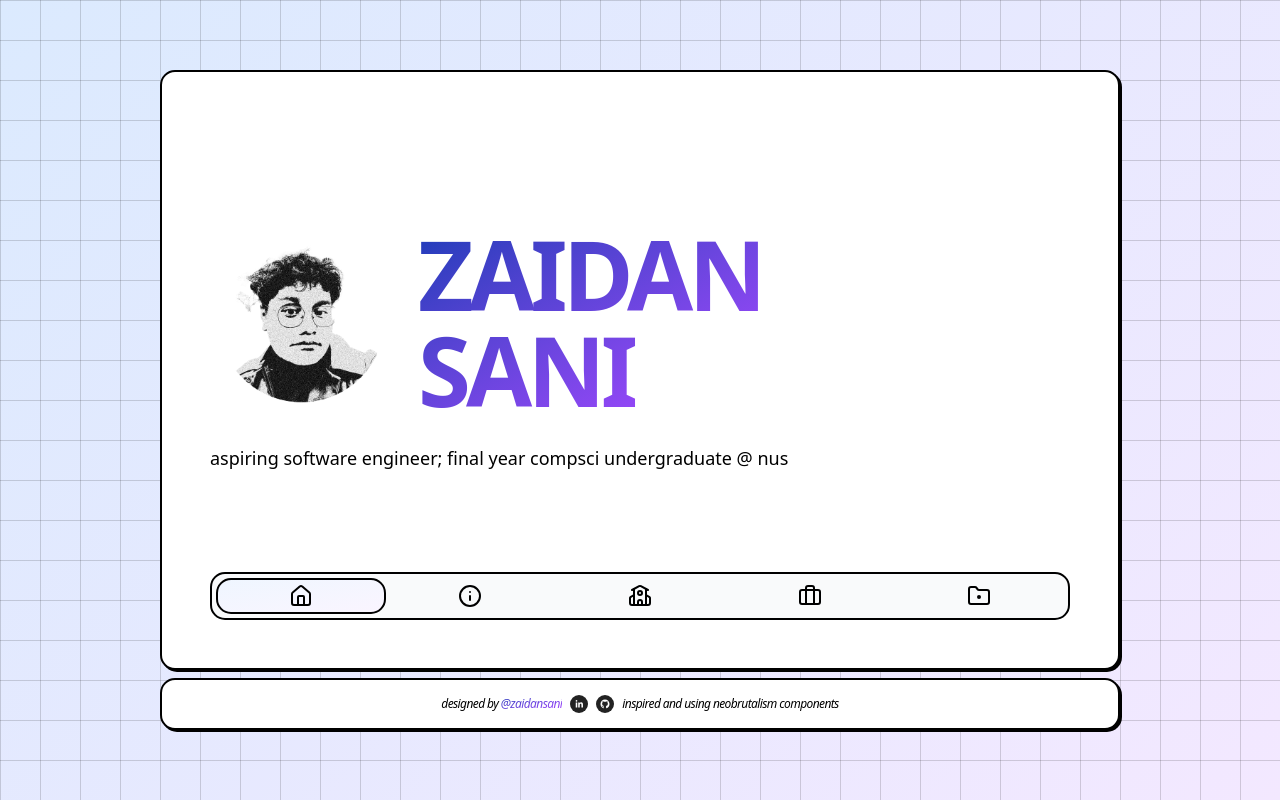
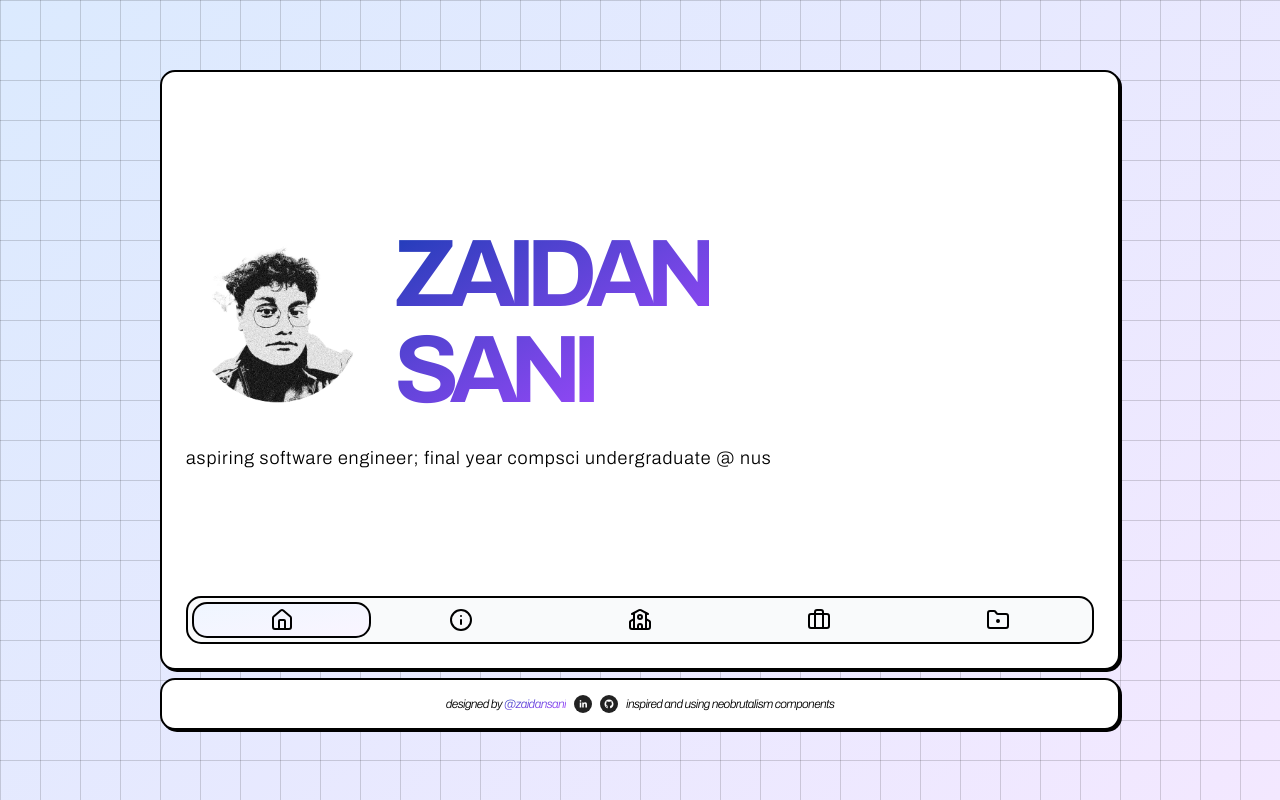
Before and after one commit to zaidansani/zaidansani.github.io, a React (Vite) app: page / in a window 1280 px wide. Built offline with nearby package versions, Linux system fonts and the light colour scheme.

Commit message:
Add font

```diff
--- a/src/App.tsx
+++ b/src/App.tsx
@@ -21,7 +21,7 @@ export function App() {
     return (
         <div className="w-screen h-screen overflow-hidden flex justify-center items-center">
             <div className="flex flex-col items-center gap-2">
-                <Card className="h-[75vh] w-[75vw] p-4 sm:p-6 md:p-8 xl:p-12 2xl:p-16 bg-white flex justify-bottom">
+                <Card className="h-[75vh] w-[75vw] p-2 sm:p-4 xl:p-6 bg-white flex justify-bottom">
                     <Tabs
                         defaultValue="home"
                         className="h-full flex flex-col"
--- a/src/components/CardTab.tsx
+++ b/src/components/CardTab.tsx
@@ -57,7 +57,9 @@ function DetailCard({
             onClick={onClick}
         >
             <p className="text-xs font-stretch-expanded text-center">{title}</p>
-            <div className="flex-1 overflow-y-auto py-1">{children}</div>
+            <div className="flex-1 overflow-y-auto py-1 tracking-wider">
+                {children}
+            </div>
             <p className="text-xs font-stretch-expanded text-center">
                 {subtitle}
             </p>
--- a/src/components/Info.tsx
+++ b/src/components/Info.tsx
@@ -12,10 +12,10 @@ function Strong({ children }: { children: ReactNode }) {
 export default function MainTitle() {
     return (
         <TemplateTab tabName="info">
-            <h1 className="text-xl/8 sm:text-2xl/16 md:text-4xl/20 lg:text-6xl/24 font-stretch-extra-expanded tracking-tighter bg-gradient-to-br from-blue-800 to-purple-500 bg-clip-text text-transparent">
+            <h1 className="bg-gradient-to-br from-blue-800 to-purple-500 bg-clip-text text-transparent text-xl sm:text-2xl md:text-4xl lg:text-6xl 2xl:text-8xl font-stretch-extra-expanded tracking-tighter mb-2">
                 about me!
             </h1>
-            <div className="flex flex-col gap-2 justify-start overflow-y-auto font-stretch-expanded font-light min-h-0 flex-1 text-xs sm:text-sm md:text-md lg:text-lg">
+            <div className="flex flex-col gap-2 justify-start overflow-y-auto tracking-wide font-stretch-expanded font-light min-h-0 flex-1 text-xs sm:text-sm md:text-md lg:text-lg leading-[1.2em]">
                 <p>
                     i'm a 24 year old with a educational background within{" "}
                     <Strong>computer science</Strong> spanning{" "}
--- a/src/components/MainTitle.tsx
+++ b/src/components/MainTitle.tsx
@@ -11,13 +11,13 @@ export default function MainTitle() {
                         className="size-full rounded-full object-cover"
                     />
                 </div>
-                <h1 className="text-3xl/8 sm:text-6xl/16 md:text-7xl/20 lg:text-8xl/24 2xl:text-[10rem]/[10rem] font-stretch-ultra-expanded tracking-tighter bg-gradient-to-br from-blue-800 to-purple-500 bg-clip-text text-transparent">
+                <h1 className="text-3xl/8 sm:text-6xl/16 md:text-7xl/20 lg:text-8xl/24 2xl:text-[10rem]/[10rem] font-stretch-ultra-expanded tracking-tightest font-bold bg-gradient-to-br from-blue-800 to-purple-500 bg-clip-text text-transparent">
                     ZAIDAN
                     <br />
                     SANI
                 </h1>
             </div>
-            <p className="font-stretch-expanded tracking-loose font-light text-xs/4 sm:text-sm/4 md:text-md/4 lg:text-lg/4 2xl:text-2xl/8">
+            <p className="font-stretch-expanded tracking-wider font-light text-xs/4 sm:text-sm/4 md:text-md/4 lg:text-lg/4 2xl:text-2xl/8">
                 aspiring software engineer; final year compsci undergraduate @
                 nus
             </p>
--- a/src/index.css
+++ b/src/index.css
@@ -1,3 +1,4 @@
+@import url("https://fonts.googleapis.com/css2?family=Archivo:ital,wdth,wght@0,62..125,100..900;1,62..125,100..900&display=swap");
 @import "tailwindcss";
 @import "tw-animate-css";
 
@@ -61,11 +62,14 @@
     --shadow-shadow: var(--shadow);
     --font-weight-base: 500;
     --font-weight-heading: 700;
+    --font-family-base: "Archivo", sans-serif;
+    --tracking-tightest: -0.1em;
 }
 
 @layer base {
     body {
         @apply text-foreground font-base;
+        font-family: var(--font-family-base);
         background-image:
             linear-gradient(oklch(0% 0 0 / 0.15) 1px, transparent 1px),
             linear-gradient(90deg, oklch(0% 0 0 / 0.15) 1px, transparent 1px),
```
